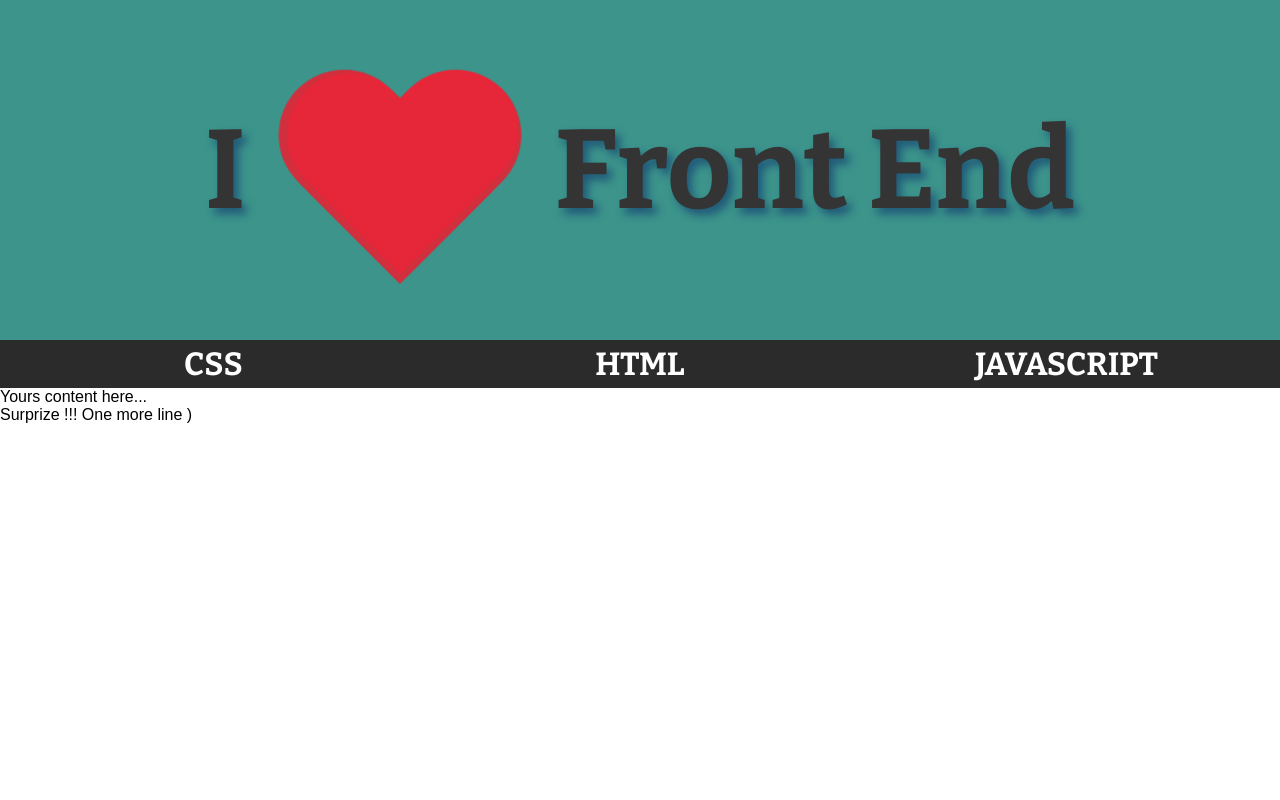
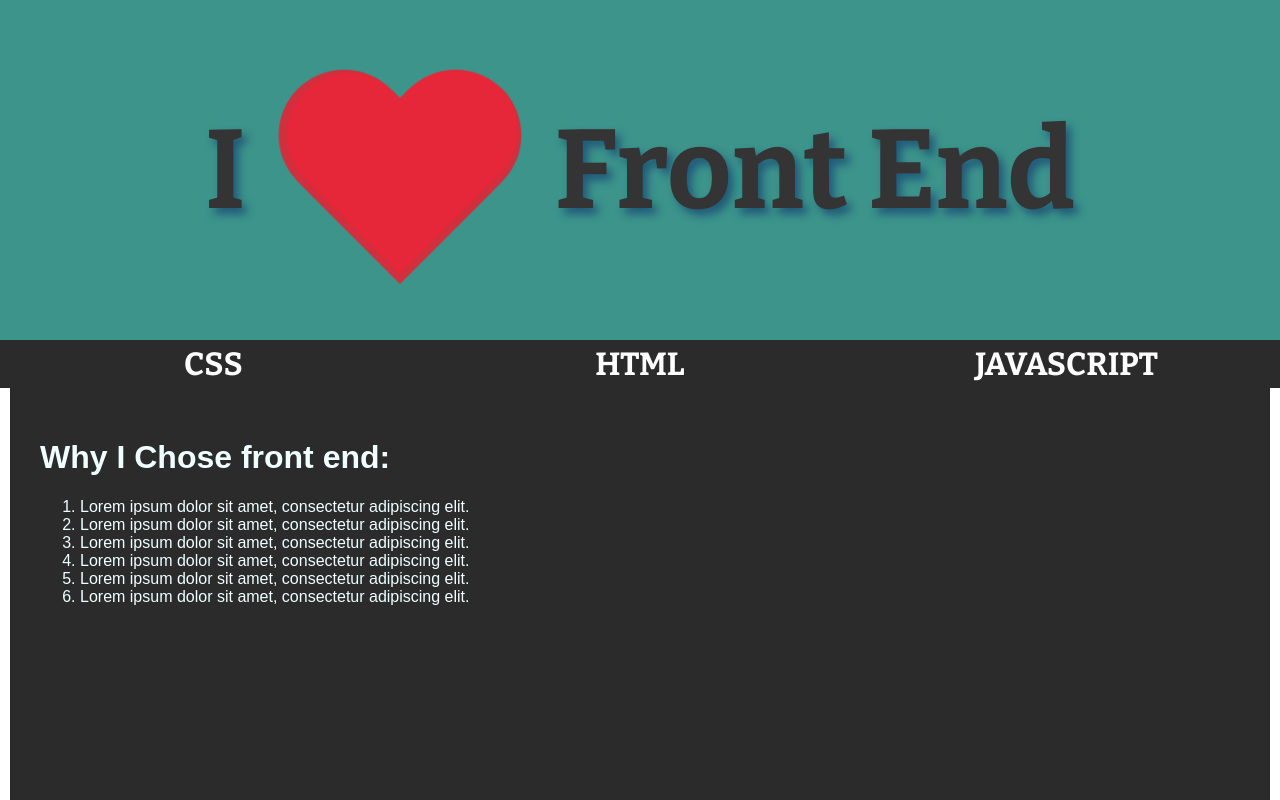
Before and after one commit to SergSlon/PhpAcademyGitTraining, a plain HTML site: page index.html in a window 1280 px wide. Shown: the top 800 px of the page. Drawn offline with nearby package versions, Linux system fonts and the light colour scheme.

Commit message:
Add Main content (#5)

```diff
--- a/css/heart.css
+++ b/css/heart.css
@@ -142,3 +142,16 @@
     -webkit-animation-play-state: running;
     animation-play-state: running;
 }
+
+.main-content {
+    max-width: 1200px;
+    margin: 0 auto;
+    height: 1200px;
+    background-color: #2b2b2b;
+    color: azure;
+    padding: 30px;
+}
+
+.main-content a {
+    color: #fff;
+}
--- a/index.html
+++ b/index.html
@@ -29,6 +29,20 @@
         </ul>
     </div>
 
+	<div class="main-content">
+        <h1>Why I Chose front end:</h1>
+        <ol>
+            <li>Lorem ipsum dolor sit amet, consectetur adipiscing elit. </li>
+            <li>Lorem ipsum dolor sit amet, consectetur adipiscing elit. </li>
+            <li>Lorem ipsum dolor sit amet, consectetur adipiscing elit. </li>
+            <li>Lorem ipsum dolor sit amet, consectetur adipiscing elit. </li>
+            <li>Lorem ipsum dolor sit amet, consectetur adipiscing elit. </li>
+            <li>Lorem ipsum dolor sit amet, consectetur adipiscing elit. </li>
+        </ol>
+
+
+    </div>
+
     Yours content here...
     <div class="remove-me">
         Surprize !!! One more line )
```
